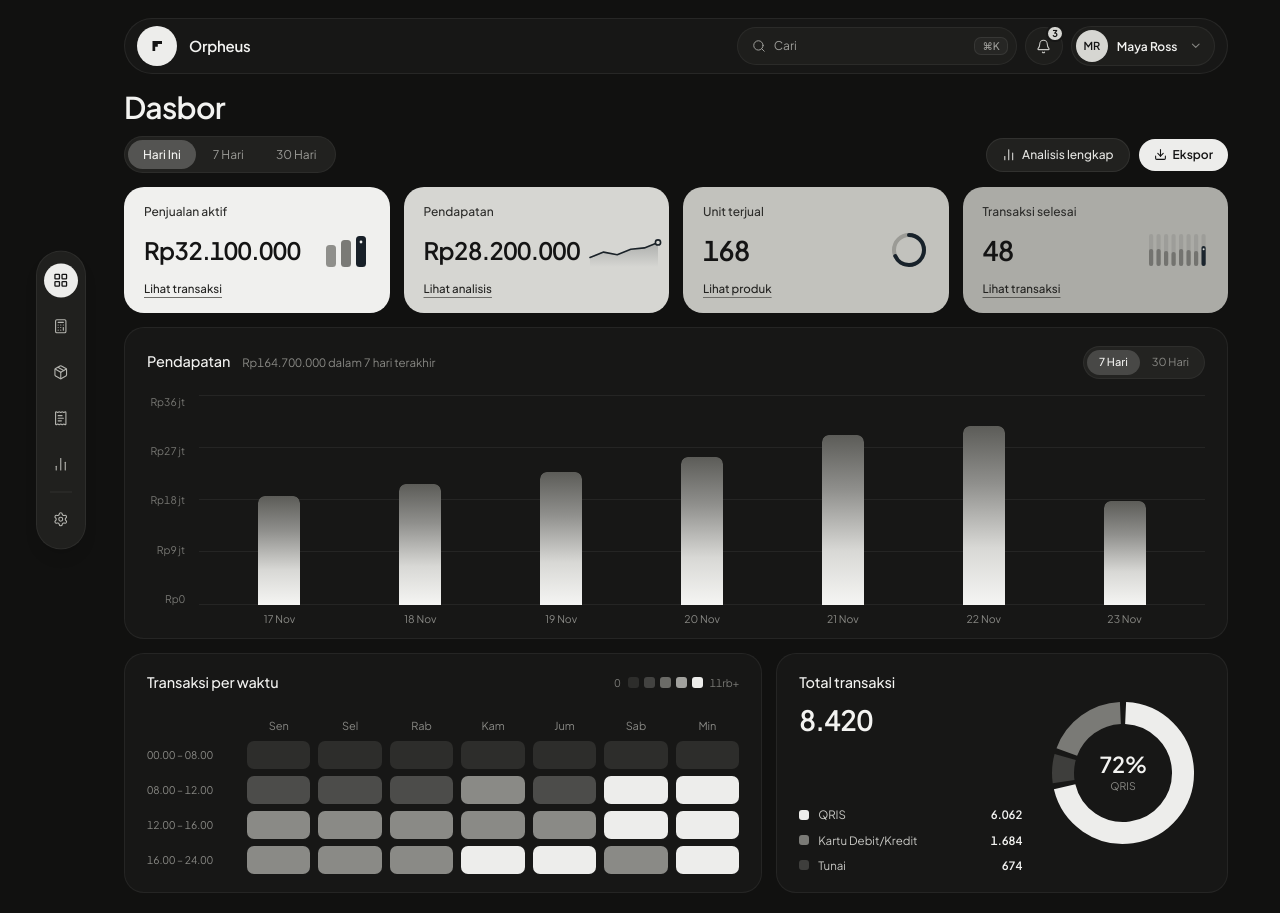
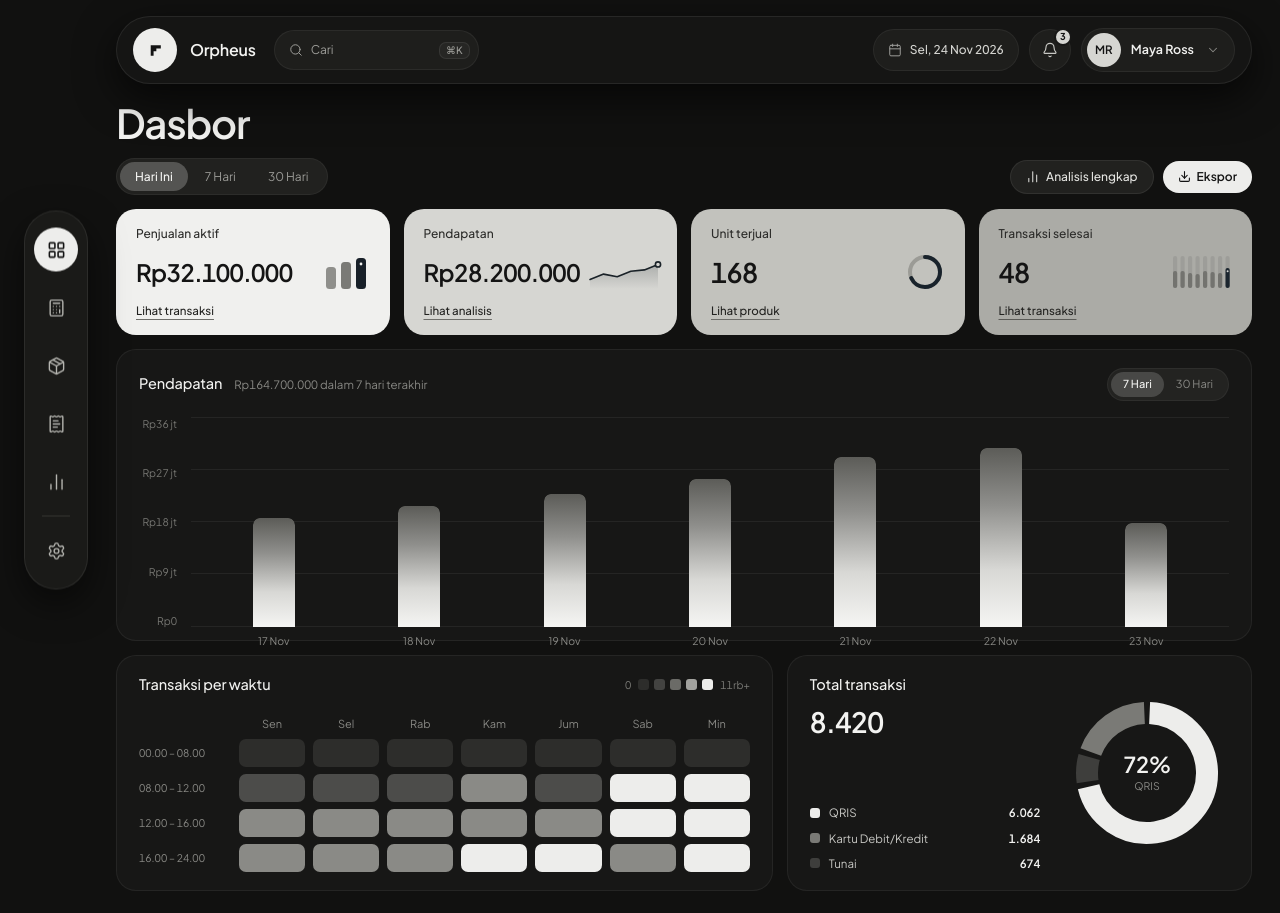
Before and after one commit to AdnyanaNVR/Orpheus, a React (Vite) app: page / in a window 1280 px wide. Built offline with nearby package versions, Linux system fonts and the light colour scheme.

Commit message:
refactor: modernize dashboard UI layout
Implement a floating sidebar and header design with updated typography, responsive spacing, and refined styling to improve visual hierarchy and navigation consistency.

```diff
--- a/src/App.tsx
+++ b/src/App.tsx
@@ -33,18 +33,18 @@ export default function App() {
 
   return (
     <div className="min-h-screen w-full bg-[#111110] text-[#f2f2f0] overflow-x-hidden">
-      {/* Main Content Shell aligned for 1664x936 desktop with left centered icon-only pill sidebar */}
-      <div className="relative w-full max-w-[1664px] mx-auto pl-[124px] pr-[52px] pt-[18px] pb-[20px]">
-        <SidebarNav activeTab={activeTab} onSelectTab={setActiveTab} />
+      <SidebarNav activeTab={activeTab} onSelectTab={setActiveTab} />
 
-        {/* Monochrome Top Pill Section */}
-        <TopSectionBar onNavigate={setActiveTab} />
+      {/* Monochrome Floating Top Pill matching center container width */}
+      <TopSectionBar onNavigate={setActiveTab} />
 
+      {/* Main Content Shell with equal 28px clearance from left navbar (88px) and right edge */}
+      <div className="relative w-full pl-[88px] sm:pl-[116px] pr-[16px] sm:pr-[28px] pt-[102px] pb-[20px]">
         {activeTab === 'Dasbor' ? (
           <main>
             {/* Title Row */}
             <div className="flex items-center justify-between">
-              <h1 className="text-[30px] font-semibold text-[#f3f3f1] tracking-[-0.025em] leading-none">
+              <h1 className="text-[40px] font-semibold text-[#f3f3f1] tracking-[-0.03em] leading-[1.05]">
                 Dasbor
               </h1>
             </div>
@@ -100,7 +100,7 @@ export default function App() {
             </div>
 
             {/* Row 2: Full-width Revenue Bar Chart (7 Hari / 30 Hari) */}
-            <div className="mt-[14px] h-[312px]">
+            <div className="mt-[14px] h-[292px]">
               <RevenueChartCard
                 range={revenueRange}
                 onRangeChange={setRevenueRange}
@@ -109,10 +109,10 @@ export default function App() {
 
             {/* Row 3: Transactions by Time Heatmap & Total Transactions Donut */}
             <div className="grid grid-cols-12 gap-[14px] mt-[14px]">
-              <div className="col-span-7 h-[240px]">
+              <div className="col-span-7 h-[236px]">
                 <VisitsByTimeCard data={dataset.heatmap} />
               </div>
-              <div className="col-span-5 h-[240px]">
+              <div className="col-span-5 h-[236px]">
                 <TotalVisitsCard data={dataset.totalTransactions} />
               </div>
             </div>
--- a/src/components/SecondaryView.tsx
+++ b/src/components/SecondaryView.tsx
@@ -64,7 +64,7 @@ export const SecondaryView: React.FC<SecondaryViewProps> = ({ tab, onBackToDashb
     <div className="pt-[4px]">
       <div className="flex items-center justify-between mb-[18px]">
         <div>
-          <h1 className="text-[30px] font-semibold text-[#f3f3f1] tracking-[-0.025em] leading-none">
+          <h1 className="text-[40px] font-semibold text-[#f3f3f1] tracking-[-0.03em] leading-[1.05]">
             {tab}
           </h1>
           <p className="text-[12.5px] text-[#888884] mt-2">{content.subtitle}</p>
--- a/src/components/SidebarNav.tsx
+++ b/src/components/SidebarNav.tsx
@@ -33,9 +33,9 @@ export const SidebarNav: React.FC<SidebarNavProps> = ({ activeTab, onSelectTab }
   return (
     <aside
       aria-label="Menu Sidebar"
-      className="fixed left-[max(36px,calc(50vw-796px))] top-1/2 -translate-y-1/2 z-40"
+      className="fixed left-[12px] sm:left-[24px] top-1/2 -translate-y-1/2 z-40"
     >
-      <div className="w-[50px] rounded-full bg-[#20201e] border border-white/[0.06] py-[12px] flex flex-col items-center gap-[12px] shadow-lg">
+      <div className="w-[64px] rounded-full bg-[#1c1c1a]/95 backdrop-blur-md border border-white/[0.08] py-[16px] flex flex-col items-center gap-[14px] shadow-[0_14px_36px_rgba(0,0,0,0.55)]">
         {SIDEBAR_ITEMS.map((item, idx) => {
           const Icon = item.icon;
           const isActive = activeTab === item.id;
@@ -44,7 +44,7 @@ export const SidebarNav: React.FC<SidebarNavProps> = ({ activeTab, onSelectTab }
           return (
             <React.Fragment key={item.id}>
               {showDividerBefore && (
-                <div className="w-[22px] h-[1px] bg-[#31312f] -my-[2px]" />
+                <div className="w-[28px] h-[1px] bg-[#343431] -my-[2px]" />
               )}
               <div
                 className="relative flex items-center justify-center"
@@ -56,17 +56,17 @@ export const SidebarNav: React.FC<SidebarNavProps> = ({ activeTab, onSelectTab }
                   onClick={() => onSelectTab(item.id)}
                   aria-label={item.label}
                   aria-current={isActive ? 'page' : undefined}
-                  className={`w-[34px] h-[34px] rounded-full flex items-center justify-center transition-colors cursor-pointer ${
+                  className={`w-[44px] h-[44px] rounded-full flex items-center justify-center transition-colors cursor-pointer ${
                     isActive
                       ? 'bg-[#ededeb] text-[#141414]'
                       : 'text-[#b5b5b0] hover:text-white hover:bg-white/[0.08]'
                   }`}
                 >
-                  <Icon className="w-[15.5px] h-[15.5px]" strokeWidth={isActive ? 2 : 1.7} />
+                  <Icon className="w-[19px] h-[19px]" strokeWidth={isActive ? 2 : 1.75} />
                 </button>
 
                 {hoveredItem === item.id && (
-                  <span className="absolute left-[46px] whitespace-nowrap rounded-full bg-[#252523] border border-white/[0.1] px-2.5 py-1 text-[11px] font-medium text-[#f2f2f0] shadow-xl pointer-events-none">
+                  <span className="absolute left-[58px] whitespace-nowrap rounded-full bg-[#252523] border border-white/[0.1] px-3 py-1.5 text-[11.5px] font-medium text-[#f2f2f0] shadow-xl pointer-events-none">
                     {item.label}
                   </span>
                 )}
--- a/src/components/TopSectionBar.tsx
+++ b/src/components/TopSectionBar.tsx
@@ -1,5 +1,5 @@
-import React, { useState, useRef, useEffect } from 'react';
-import { Search, Bell, ChevronDown } from 'lucide-react';
+import React, { useState, useRef, useEffect, useMemo } from 'react';
+import { Search, Calendar, Bell, ChevronDown } from 'lucide-react';
 import { NavTab } from '../data/dashboardData';
 
 interface TopSectionBarProps {
@@ -12,6 +12,15 @@ export const TopSectionBar: React.FC<TopSectionBarProps> = ({
   const [openMenu, setOpenMenu] = useState<'search' | 'notif' | 'profile' | null>(null);
   const [searchQuery, setSearchQuery] = useState('');
   const barRef = useRef<HTMLDivElement>(null);
+
+  const formattedDate = useMemo(() => {
+    return new Intl.DateTimeFormat('id-ID', {
+      weekday: 'short',
+      day: 'numeric',
+      month: 'short',
+      year: 'numeric',
+    }).format(new Date());
+  }, []);
 
   useEffect(() => {
     const handleClickOutside = (e: MouseEvent) => {
@@ -42,78 +51,49 @@ export const TopSectionBar: React.FC<TopSectionBarProps> = ({
   return (
     <header
       ref={barRef}
-      className="relative w-full rounded-full bg-[#171716] border border-white/[0.07] px-[12px] py-[7px] flex items-center justify-between mb-[18px]"
+      className="fixed top-[16px] left-[88px] sm:left-[116px] right-[16px] sm:right-[28px] z-[100] rounded-full bg-[#171716]/95 backdrop-blur-md border border-white/[0.08] px-[16px] py-[11px] flex items-center justify-between gap-[16px] shadow-[0_14px_40px_rgba(0,0,0,0.65)]"
     >
-      {/* Left: Monochrome Brand Circle + Orpheus */}
+      {/* Left: Monochrome Brand Circle + Orpheus + Compact Search Pill */}
+      <div className="flex items-center gap-[14px] min-w-0">
         <button
           type="button"
           onClick={() => {
             onNavigate('Dasbor');
             setOpenMenu(null);
           }}
-        className="flex items-center gap-[12px] text-left cursor-pointer group focus:outline-none"
+          className="flex items-center gap-[13px] text-left cursor-pointer group focus:outline-none shrink-0"
         >
-        <div className="w-[40px] h-[40px] rounded-full bg-[#ededeb] flex items-center justify-center shrink-0">
-          <svg width="16" height="16" viewBox="0 0 16 16" fill="none">
+          <div className="w-[44px] h-[44px] rounded-full bg-[#ededeb] flex items-center justify-center shrink-0">
+            <svg width="17" height="17" viewBox="0 0 16 16" fill="none">
               <path d="M3.5 3H13V6H8.8V8.8H6.2V13H3.5V3Z" fill="#141414" />
             </svg>
           </div>
-        <div className="pr-2">
-          <div className="text-[15px] font-semibold text-[#f3f3f1] tracking-[-0.015em] group-hover:text-white transition-colors">
+          <div className="pr-1">
+            <div className="text-[16px] font-semibold text-[#f3f3f1] tracking-[-0.015em] group-hover:text-white transition-colors">
               Orpheus
             </div>
           </div>
         </button>
 
-      {/* Right: Monochrome Utility Controls */}
-      <div className="flex items-center gap-[8px]">
-        {/* Wide Search Pill with Shortcut Badge */}
+        {/* Compact Search Pill beside Orpheus */}
+        <div className="relative">
           <button
             type="button"
             onClick={() => toggleMenu('search')}
-          className="h-[38px] w-[280px] rounded-full bg-[#1e1e1c] border border-white/[0.06] pl-[14px] pr-[8px] flex items-center justify-between text-[#9e9e9a] hover:border-white/[0.15] hover:text-white transition-colors cursor-pointer"
+            className="h-[40px] w-[160px] sm:w-[205px] rounded-full bg-[#1e1e1c] border border-white/[0.06] pl-[14px] pr-[8px] flex items-center justify-between text-[#9e9e9a] hover:border-white/[0.15] hover:text-white transition-colors cursor-pointer"
           >
             <span className="flex items-center gap-[8px] text-[12px]">
               <Search className="w-[14px] h-[14px]" strokeWidth={1.7} />
               <span>Cari</span>
             </span>
-          <span className="rounded-[7px] bg-[#262624] border border-white/[0.08] px-[7px] py-[2.5px] text-[10.5px] font-medium text-[#9e9e9a] leading-none">
+            <span className="rounded-[7px] bg-[#262624] border border-white/[0.08] px-[6px] py-[2.5px] text-[10px] font-medium text-[#9e9e9a] leading-none">
               ⌘K
             </span>
           </button>
 
-        {/* Notification Circle with Monochrome Badge 3 */}
-        <button
-          type="button"
-          onClick={() => toggleMenu('notif')}
-          aria-label="Notifikasi"
-          className="relative w-[38px] h-[38px] rounded-full bg-[#1e1e1c] border border-white/[0.06] flex items-center justify-center text-[#c8c8c4] hover:text-white hover:border-white/[0.15] transition-colors cursor-pointer"
-        >
-          <Bell className="w-[15px] h-[15px]" strokeWidth={1.7} />
-          <span className="absolute -top-[3px] -right-[2px] min-w-[17px] h-[17px] px-[4px] rounded-full bg-[#d6d6d2] border-[2px] border-[#171716] text-[9.5px] font-bold text-[#141414] flex items-center justify-center leading-none tabular-nums">
-            3
-          </span>
-        </button>
-
-        {/* Profile Pill */}
-        <button
-          type="button"
-          onClick={() => toggleMenu('profile')}
-          className="h-[40px] rounded-full bg-[#1e1e1c] border border-white/[0.06] pl-[4px] pr-[12px] flex items-center gap-[9px] hover:border-white/[0.15] transition-colors cursor-pointer"
-        >
-          <span className="w-[32px] h-[32px] rounded-full bg-[#d6d6d2] text-[#141414] text-[11px] font-semibold flex items-center justify-center shrink-0">
-            MR
-          </span>
-          <div className="text-left leading-tight">
-            <div className="text-[12px] font-semibold text-[#f2f2f0]">Maya Ross</div>
-          </div>
-          <ChevronDown className="w-[13.5px] h-[13.5px] text-[#888884] ml-[2px]" strokeWidth={1.8} />
-        </button>
-      </div>
-
           {/* Popover: Search */}
           {openMenu === 'search' && (
-        <div className="absolute right-[195px] top-[60px] z-50 w-[290px] rounded-[16px] bg-[#20201e] border border-white/[0.09] p-3.5 shadow-2xl">
+            <div className="absolute left-0 top-[54px] z-50 w-[290px] rounded-[16px] bg-[#20201e] border border-white/[0.09] p-3.5 shadow-2xl">
               <input
                 type="text"
                 autoFocus
@@ -153,10 +133,34 @@ export const TopSectionBar: React.FC<TopSectionBarProps> = ({
               </div>
             </div>
           )}
+        </div>
+      </div>
+
+      {/* Right: Date Pill + Notification + Profile */}
+      <div className="flex items-center gap-[10px] shrink-0">
+        {/* Monochrome Date Pill beside Notification */}
+        <div className="h-[42px] rounded-full bg-[#1e1e1c] border border-white/[0.06] px-[14px] hidden md:flex items-center gap-[8px] text-[12px] font-medium text-[#d4d4d0] tabular-nums">
+          <Calendar className="w-[14px] h-[14px] text-[#9e9e9a]" strokeWidth={1.7} />
+          <span>{formattedDate}</span>
+        </div>
+
+        {/* Notification Circle with Monochrome Badge 3 */}
+        <div className="relative">
+          <button
+            type="button"
+            onClick={() => toggleMenu('notif')}
+            aria-label="Notifikasi"
+            className="relative w-[42px] h-[42px] rounded-full bg-[#1e1e1c] border border-white/[0.06] flex items-center justify-center text-[#c8c8c4] hover:text-white hover:border-white/[0.15] transition-colors cursor-pointer"
+          >
+            <Bell className="w-[16px] h-[16px]" strokeWidth={1.7} />
+            <span className="absolute -top-[2px] -right-[2px] min-w-[18px] h-[18px] px-[4px] rounded-full bg-[#d6d6d2] border-[2px] border-[#171716] text-[9.5px] font-bold text-[#141414] flex items-center justify-center leading-none tabular-nums">
+              3
+            </span>
+          </button>
 
           {/* Popover: Notifications */}
           {openMenu === 'notif' && (
-        <div className="absolute right-[95px] top-[60px] z-50 w-[290px] rounded-[16px] bg-[#20201e] border border-white/[0.09] p-3.5 shadow-2xl">
+            <div className="absolute right-0 top-[54px] z-50 w-[290px] rounded-[16px] bg-[#20201e] border border-white/[0.09] p-3.5 shadow-2xl">
               <div className="flex items-center justify-between mb-2.5">
                 <span className="text-[12.5px] font-semibold text-[#f2f2f0]">Notifikasi</span>
                 <span className="text-[11px] text-[#888884]">3 belum dibaca</span>
@@ -177,10 +181,27 @@ export const TopSectionBar: React.FC<TopSectionBarProps> = ({
               </div>
             </div>
           )}
+        </div>
+
+        {/* Profile Pill */}
+        <div className="relative">
+          <button
+            type="button"
+            onClick={() => toggleMenu('profile')}
+            className="h-[44px] rounded-full bg-[#1e1e1c] border border-white/[0.06] pl-[5px] pr-[14px] flex items-center gap-[10px] hover:border-white/[0.15] transition-colors cursor-pointer"
+          >
+            <span className="w-[34px] h-[34px] rounded-full bg-[#d6d6d2] text-[#141414] text-[11.5px] font-semibold flex items-center justify-center shrink-0">
+              MR
+            </span>
+            <div className="text-left leading-tight">
+              <div className="text-[12.5px] font-semibold text-[#f2f2f0]">Maya Ross</div>
+            </div>
+            <ChevronDown className="w-[14px] h-[14px] text-[#888884] ml-[2px]" strokeWidth={1.8} />
+          </button>
 
           {/* Popover: Profile */}
           {openMenu === 'profile' && (
-        <div className="absolute right-0 top-[60px] z-50 w-[215px] rounded-[16px] bg-[#20201e] border border-white/[0.09] p-3.5 shadow-2xl">
+            <div className="absolute right-0 top-[54px] z-50 w-[215px] rounded-[16px] bg-[#20201e] border border-white/[0.09] p-3.5 shadow-2xl">
               <div className="text-[12.5px] font-semibold text-[#f2f2f0]">Maya Ross</div>
               <div className="text-[11px] text-[#888884] mb-2.5">maya@orpheus.co</div>
               <div className="border-t border-white/[0.07] pt-2 text-[11.5px] text-[#888884] space-y-1">
@@ -189,6 +210,8 @@ export const TopSectionBar: React.FC<TopSectionBarProps> = ({
               </div>
             </div>
           )}
+        </div>
+      </div>
     </header>
   );
 };
```
Lines whose indentation alone changed are shown as unchanged.
